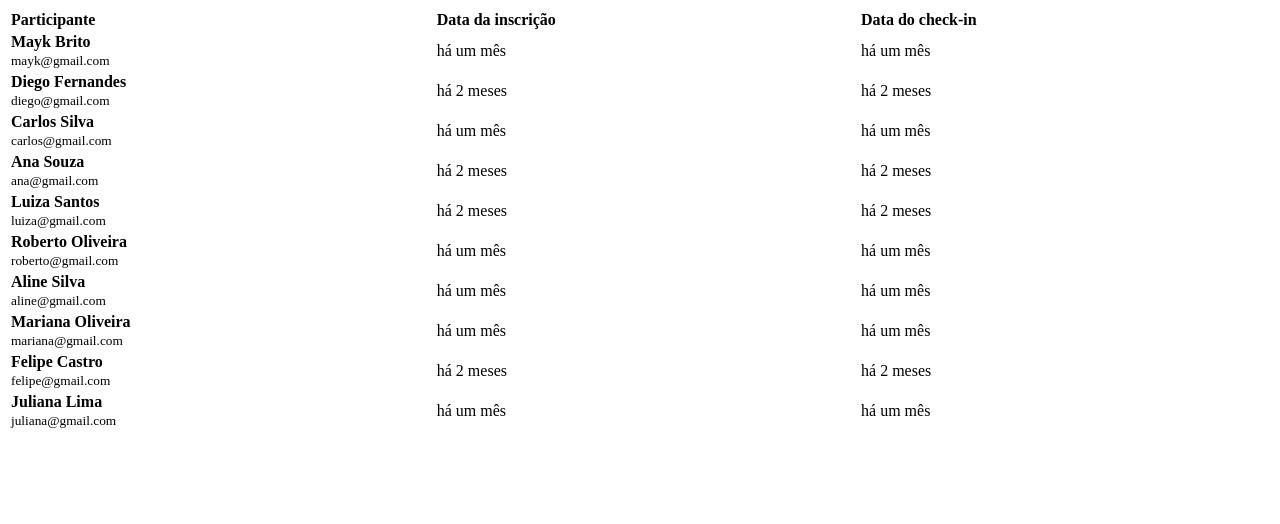
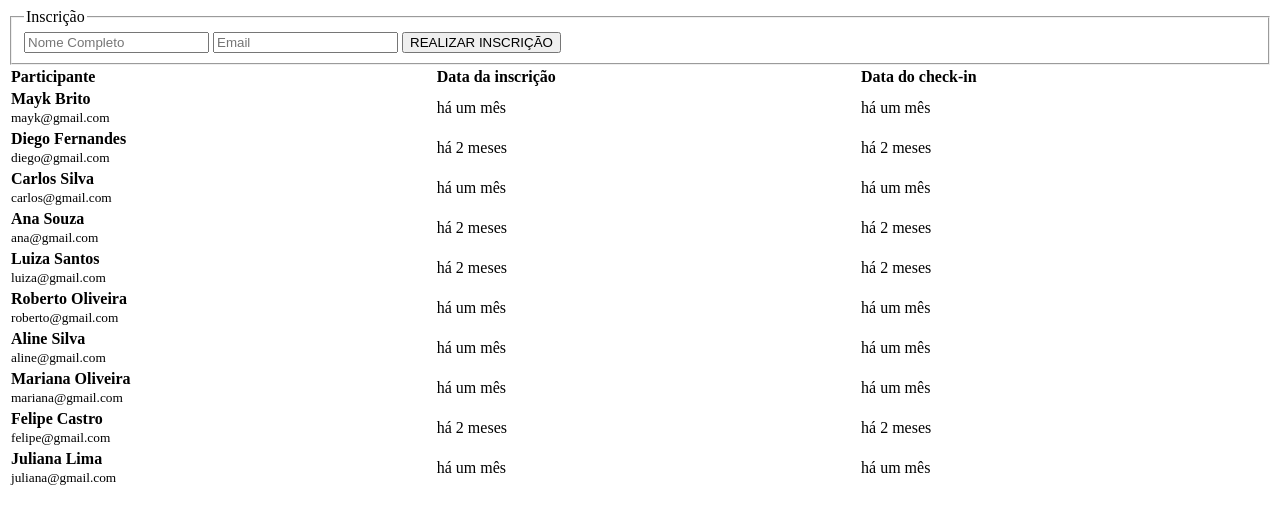
Before and after one commit to dor-95/HTML-CSS-JS, a plain HTML site: page index.html in a window 1280 px wide. Drawn offline with nearby package versions, Linux system fonts and the light colour scheme.

Commit message:
Adicionado formulário

```diff
--- a/index.html
+++ b/index.html
@@ -6,6 +6,30 @@
     <title>Document</title>
 </head>
 <body>
+    <form onsubmit="adicionarParticipante(event)">
+        <fieldset>
+            <legend>Inscrição</legend>
+
+            <div>
+                <input
+                    type="text"
+                    placeholder="Nome Completo"
+                    name="nome"
+                />
+
+                <input
+                    type="email"
+                    placeholder="Email"
+                    name="email"
+                />
+
+                <button>
+                    REALIZAR INSCRIÇÃO
+                </button>
+            </div>
+        </fieldset>
+    </form>
+
     <table width="100%">
         <thead style="text-align: left">
             <tr>
```
